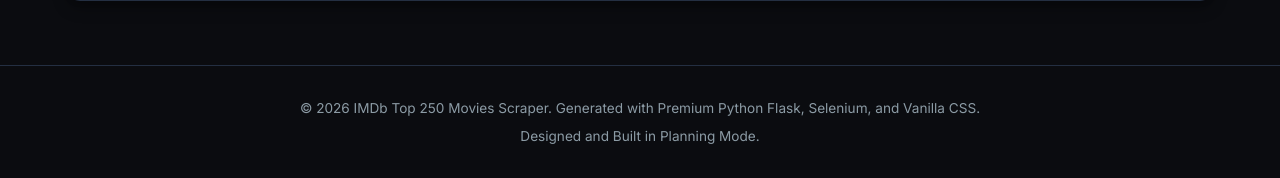
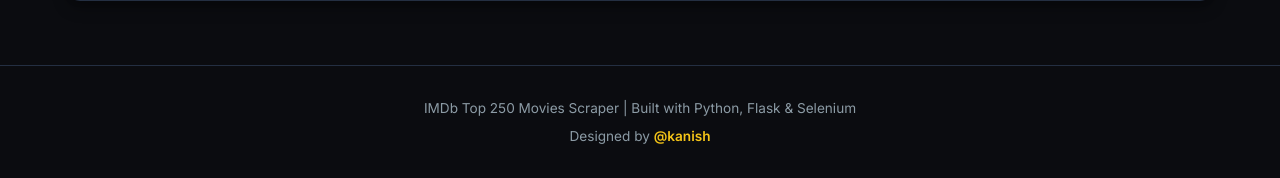
Before and after one commit to kanishtech5002/imdb_scraper, a Flask app: page / in a window 1280 px wide. Shown: the part 1151-1329 px from the top of the page. Run offline with Flask 3, Linux system fonts and the light colour scheme.

Commit message:
Update footer design

```diff
--- a/static/style.css
+++ b/static/style.css
@@ -768,6 +768,11 @@
     text-align: center;
 }
 
+.footer-highlight {
+    color: #F5C518;
+    font-weight: 600;
+}
+
 /* Responsiveness tweaks */
 @media (max-width: 600px) {
     .app-container {
--- a/templates/index.html
+++ b/templates/index.html
@@ -221,8 +221,8 @@
 
     <footer class="app-footer">
         <div class="footer-container">
-            <p>&copy; 2026 IMDb Top 250 Movies Scraper. Generated with Premium Python Flask, Selenium, and Vanilla CSS.</p>
-            <p>Designed and Built in Planning Mode.</p>
+            <p>IMDb Top 250 Movies Scraper | Built with Python, Flask & Selenium</p>
+            <p>Designed by <span class="footer-highlight">@kanish</span></p>
         </div>
     </footer>
 
```
